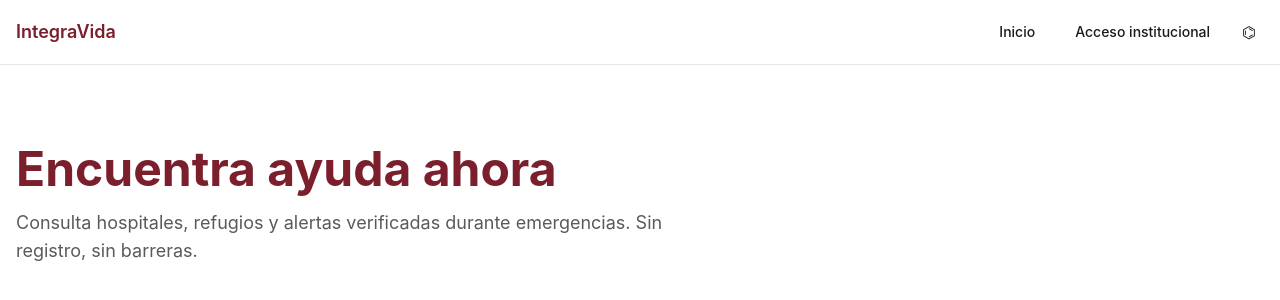
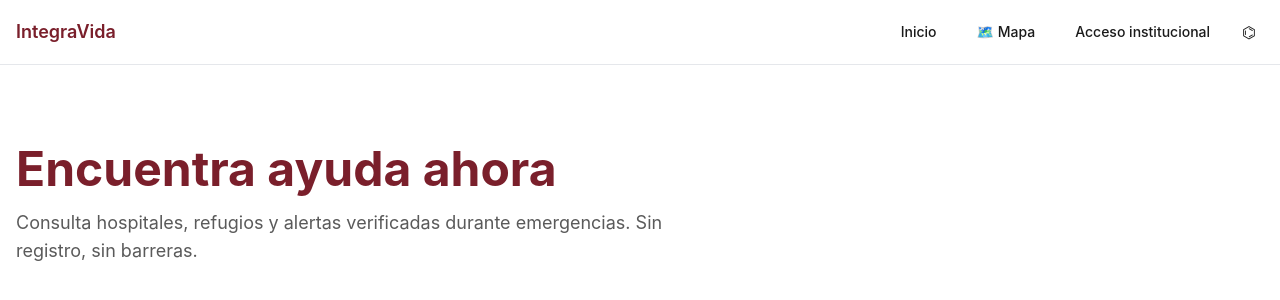
Before and after one commit to pedromph23/IntegraVida, a Django app: template templates/public/home.html in a window 1280 px wide. Shown: the top 300 px of the page. Run offline with Django 5.2, Linux system fonts and the light colour scheme; the template is opened without the code that fills it, so the values that code supplies are empty.

Commit message:
feat: añadir enlace Mapa al navbar público

```diff
--- a/templates/layouts/public_header.html
+++ b/templates/layouts/public_header.html
@@ -5,6 +5,7 @@
     </a>
     <nav class="flex items-center gap-2" aria-label="Navegación">
       <a href="{% url 'public:home' %}" class="btn btn-ghost text-sm">Inicio</a>
+      <a href="{% url 'public:mapa_view' %}" class="btn btn-ghost text-sm">🗺️ Mapa</a>
 
       {% if request.user.is_authenticated %}
         <a href="{% url 'dashboard:home' %}" class="btn btn-ghost text-sm">
```
